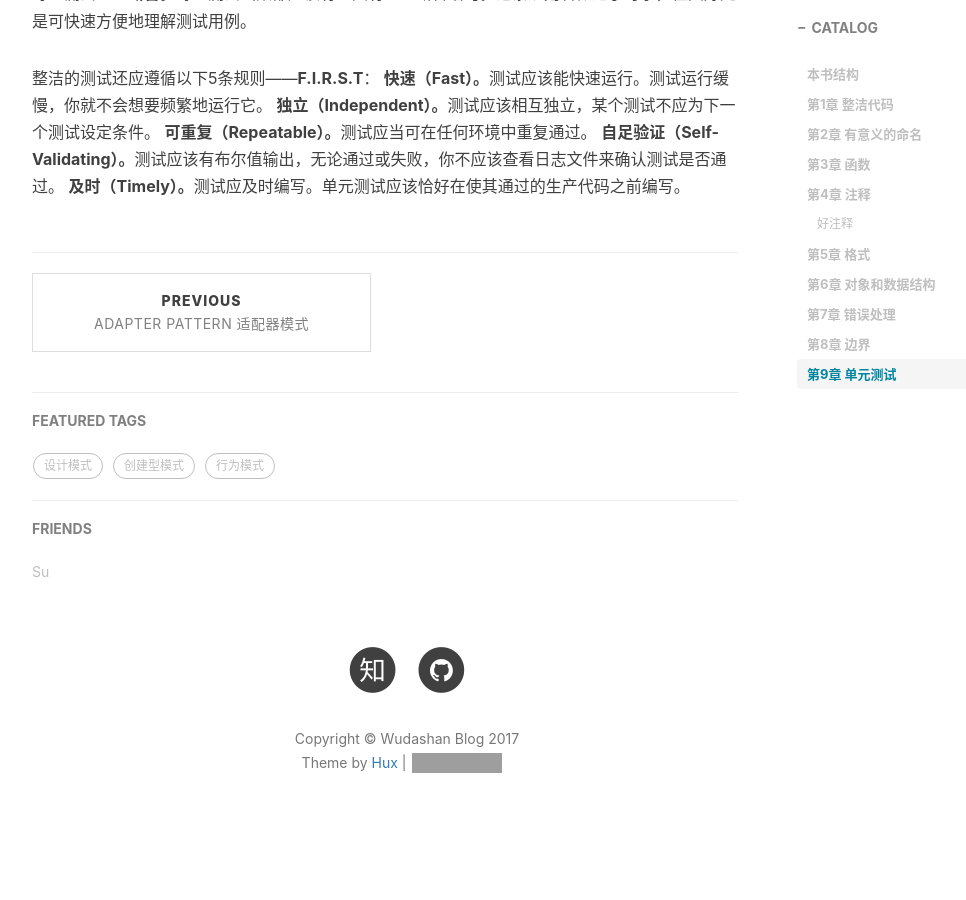
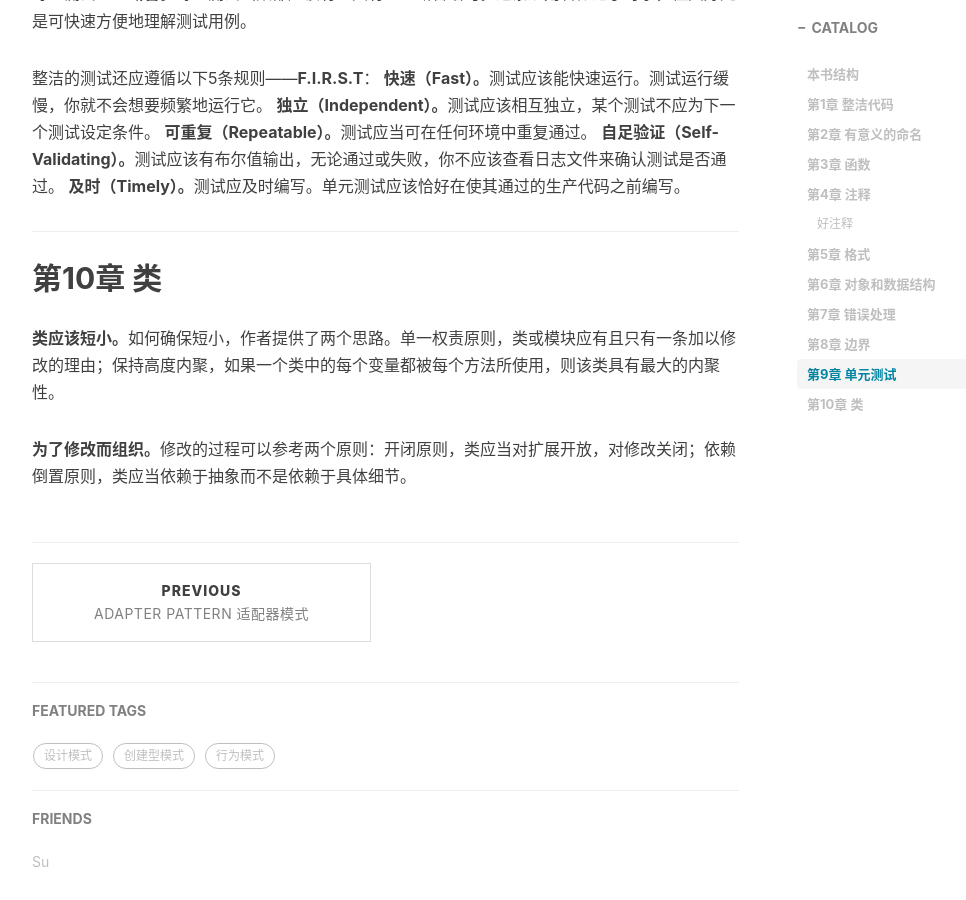
Before and after one commit to wudashan/wudashan.github.io, a Jekyll site: the page built from _posts/2017-05-03-Clean-Code-Read-Notes.markdown, in a window 1280 px wide and 900 px high, scrolled down 5913 px. Shown: the whole window, without its empty margins (233-1199 px from the left). Built offline with Jekyll 4.4.1, drawn with Linux system fonts in a browser that asks for light colours; nearby versions of some CDN libraries; comment, search, counter and statistics services are not loaded; before the commit the page ends 6780 px from its top, so only the background shows below that; grey boxes are pictures that could not be loaded.

Commit message:
增加第十章

```diff
--- a/_posts/2017-05-03-Clean-Code-Read-Notes.markdown
+++ b/_posts/2017-05-03-Clean-Code-Read-Notes.markdown
@@ -175,3 +175,11 @@ String outputDir = context.getOptions().getScratchDir().getAbsolutePath();
 **可重复（Repeatable）。**测试应当可在任何环境中重复通过。
 **自足验证（Self-Validating）。**测试应该有布尔值输出，无论通过或失败，你不应该查看日志文件来确认测试是否通过。
 **及时（Timely）。**测试应及时编写。单元测试应该恰好在使其通过的生产代码之前编写。
+
+---
+
+## 第10章 类
+
+**类应该短小。**如何确保短小，作者提供了两个思路。单一权责原则，类或模块应有且只有一条加以修改的理由；保持高度内聚，如果一个类中的每个变量都被每个方法所使用，则该类具有最大的内聚性。
+
+**为了修改而组织。**修改的过程可以参考两个原则：开闭原则，类应当对扩展开放，对修改关闭；依赖倒置原则，类应当依赖于抽象而不是依赖于具体细节。
```
